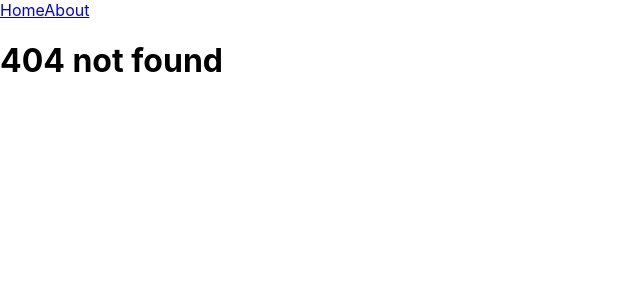
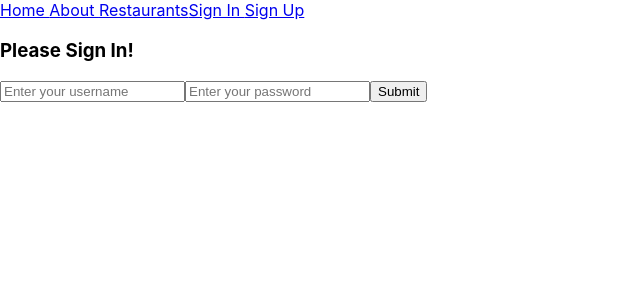
Before and after one commit to jss475/Food-Journey, a React (Create React App) app in the folder my-app/: page /signin in a window 1280 px wide. Before the commit this address had no page. Shown: the top 300 px of the page, without its empty margins (0-640 px from the left). Built offline with nearby package versions, Linux system fonts and the light colour scheme.

Commit message:
navbar filled out

```diff
--- a/my-app/src/components/About.js
+++ b/my-app/src/components/About.js
@@ -3,9 +3,10 @@ import React from "react";
 function About() {
   return (
     <div id="about">
-      <h2>About Me</h2>
-      <p>I made this</p>
-      <img src="https://i.imgur.com/mV8PQxj.gif" alt="" />
+      <h2>My Food Journey</h2>
+      <p>My Food Journey allows you to keep a journal of all the places you've eaten at.
+        You can easily track if you liked or disliked the restaurants you have visited!
+      </p>
     </div>
   );
 }
--- a/my-app/src/components/App.js
+++ b/my-app/src/components/App.js
@@ -17,6 +17,15 @@ function App() {
         <Route path="/about">
           <About />
         </Route>
+        <Route path="/signin">
+          <SignIn />
+        </Route>
+        <Route path="/restaurants">
+          <RestaurantList />
+        </Route>
+        <Route path="/signup">
+          <SignUp />
+        </Route>
         <Route exact path="/">
           <Home />
         </Route>
--- a/my-app/src/components/Home.js
+++ b/my-app/src/components/Home.js
@@ -3,9 +3,7 @@ import React from "react";
 function Home() {
   return (
     <div id="about">
-      <h1>Home</h1>
-
-      <img src="https://i.imgur.com/mV8PQxj.gif" alt="" />
+      <h1>Welcome to My Food Journey</h1>
     </div>
   );
 }
--- a/my-app/src/components/Nav.js
+++ b/my-app/src/components/Nav.js
@@ -1,14 +1,16 @@
 import React from "react";
 import { NavLink } from "react-router-dom";
-import { BrowserRouter as Router, Switch, Route, Link } from "react-router-dom";
+
 
 function Nav() {
   return (
     <nav>
-      <NavLink exact to="/">
-        Home
-      </NavLink>
-      <NavLink to="/about">About</NavLink>
+      <NavLink exact to="/">Home </NavLink>
+      <NavLink to="/about">About </NavLink>
+      <NavLink to="/restaurants">Restaurants</NavLink>
+      <NavLink to="/signin">Sign In </NavLink>
+      <NavLink to="/signup">Sign Up</NavLink>
+
     </nav>
   );
 }
--- a/my-app/src/components/RestaurantList.js
+++ b/my-app/src/components/RestaurantList.js
@@ -1,4 +1,4 @@
-import React from "import";
+import React from "react";
 import RestaurantTile from "./RestaurantTile";
 
 function RestaurantList() {
--- a/my-app/src/components/RestaurantTile.js
+++ b/my-app/src/components/RestaurantTile.js
@@ -1,4 +1,4 @@
-import React from "import";
+import React from "react";
 
 function RestaurantTile() {
   return (
--- a/my-app/src/components/SignIn.js
+++ b/my-app/src/components/SignIn.js
@@ -1,11 +1,13 @@
-import React from "import";
+import React from "react";
 
 function SignIn() {
   return (
-    <div>
-      <input type="text" />
-      <input type="text" />
-    </div>
+    <form>
+      <h3>Please Sign In!</h3>
+      <input type="username" placeholder="Enter your username"/>
+      <input type="password" placeholder = "Enter your password"/>
+      <button type="submit">Submit</button>
+    </form>
   );
 }
 
--- a/my-app/src/components/SignUp.js
+++ b/my-app/src/components/SignUp.js
@@ -1,11 +1,13 @@
-import React from "import";
+import React from "react";
 
 function SignUp() {
   return (
-    <div>
-      <input type="text" />
-      <input type="text" />
-    </div>
+    <form>
+      <h3>Please Sign Up!</h3>
+      <input type="username" placeholder="Enter your username"/>
+      <input type="password" placeholder = "Enter your password"/>
+      <button type="submit">Submit</button>
+    </form>
   );
 }
 
```
